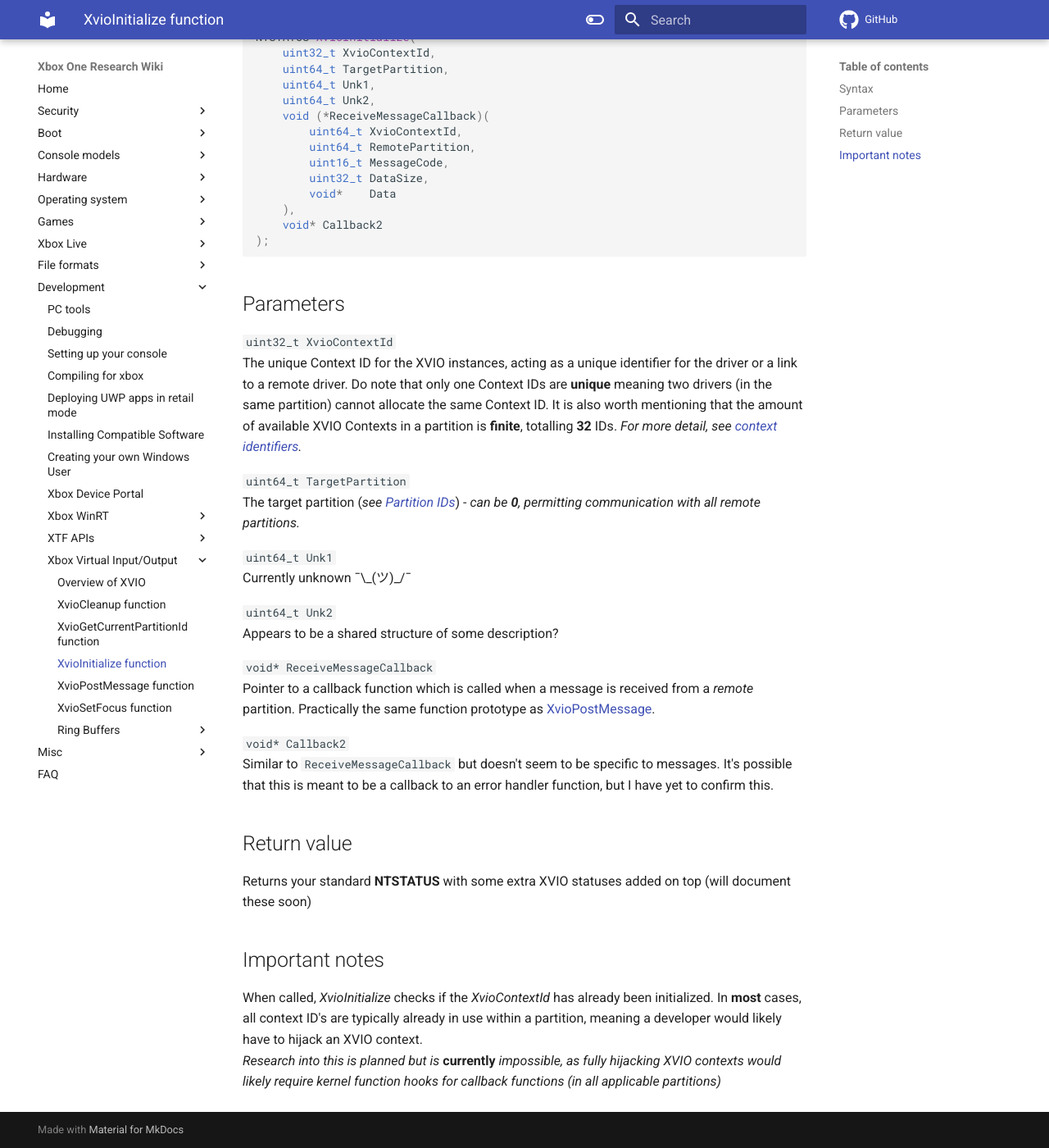
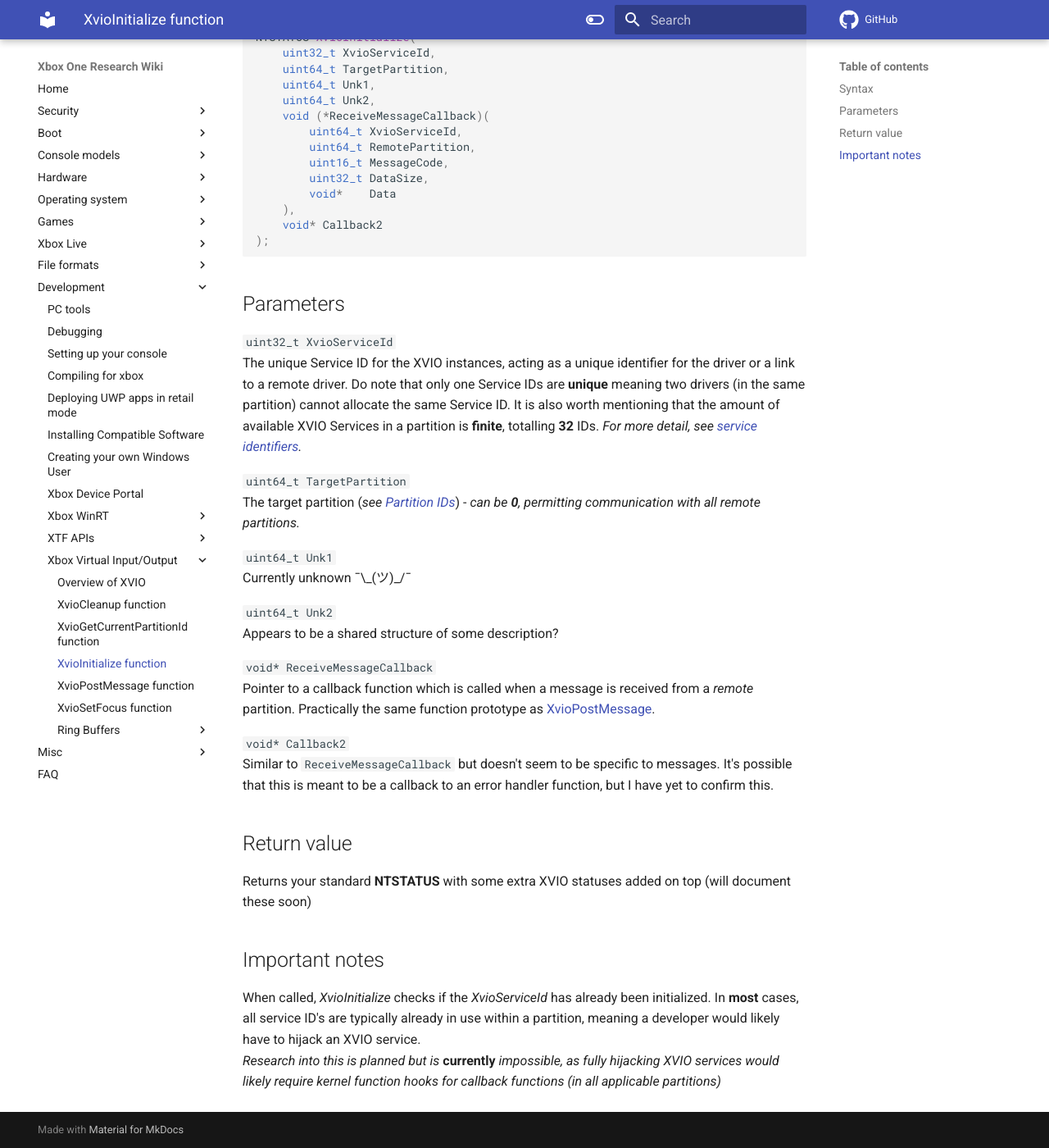
Before and after one commit to xboxoneresearch/wiki, an MkDocs documentation site: the page built from docs/development/xvio/xvio-initialize.md, in a window 1280 px wide and 1400 px high, scrolled down 311 px. Shown: the whole window at 82% size. Built offline with MkDocs 1.6.1 and Material for MkDocs 9.7.7, drawn with Linux system fonts in a browser that asks for light colours; comment, search, counter and statistics services are not loaded; some of the changed text lies outside the part shown.

Commit message:
Replace "context" with "service" in XVIO pages
- "Service" seems to be the official name, based on an ETW message in XVmCtrl.sys
- Made sure not to replace occurrences for "Ring Buffer Context", which is unrelated

````diff
--- a/docs/development/xvio/xvio-initialize.md
+++ b/docs/development/xvio/xvio-initialize.md
@@ -1,15 +1,15 @@
 # XvioInitialize function
-Initializes an XVIO Context with the requested ID.
+Initializes an XVIO Service with the requested ID.
 
 ## Syntax
 ```cpp title='C++'
 NTSTATUS XvioInitialize(
-    uint32_t XvioContextId,
+    uint32_t XvioServiceId,
     uint64_t TargetPartition,
     uint64_t Unk1,
     uint64_t Unk2,
     void (*ReceiveMessageCallback)(
-        uint64_t XvioContextId,
+        uint64_t XvioServiceId,
         uint64_t RemotePartition,
         uint16_t MessageCode,
         uint32_t DataSize,
@@ -20,8 +20,8 @@
 ```
 
 ## Parameters
-`uint32_t XvioContextId`
-The unique Context ID for the XVIO instances, acting as a unique identifier for the driver or a link to a remote driver. Do note that only one Context IDs are **unique** meaning two drivers (in the same partition) cannot allocate the same Context ID. It is also worth mentioning that the amount of available XVIO Contexts in a partition is **finite**, totalling **32** IDs. *For more detail, see [context identifiers](./xvio-overview.md/#context-identifiers).*
+`uint32_t XvioServiceId`
+The unique Service ID for the XVIO instances, acting as a unique identifier for the driver or a link to a remote driver. Do note that only one Service IDs are **unique** meaning two drivers (in the same partition) cannot allocate the same Service ID. It is also worth mentioning that the amount of available XVIO Services in a partition is **finite**, totalling **32** IDs. *For more detail, see [service identifiers](./xvio-overview.md/#service-identifiers).*
 
 `uint64_t TargetPartition`
 The target partition (*see [Partition IDs](./xvio-overview.md/#partition-identifiers)*) - *can be **0**, permitting communication with all remote partitions.*
@@ -42,5 +42,5 @@
 Returns your standard **NTSTATUS** with some extra XVIO statuses added on top (will document these soon)
 
 ## Important notes
-When called, *XvioInitialize* checks if the *XvioContextId* has already been initialized. In **most** cases, all context ID's are typically already in use within a partition, meaning a developer would likely have to hijack an XVIO context.
-*Research into this is planned but is* **currently** *impossible, as fully hijacking XVIO contexts would likely require kernel function hooks for callback functions (in all applicable partitions)*
+When called, *XvioInitialize* checks if the *XvioServiceId* has already been initialized. In **most** cases, all service ID's are typically already in use within a partition, meaning a developer would likely have to hijack an XVIO service.
+*Research into this is planned but is* **currently** *impossible, as fully hijacking XVIO services would likely require kernel function hooks for callback functions (in all applicable partitions)*
````
Also changed, not shown: docs/development/xvio/ring-buffers/xvio-create-ring-buffer.md (+3 -3 lines), docs/development/xvio/ring-buffers/xvio-get-ring-buffer-context-safe.md (+4 -4 lines), docs/development/xvio/xvio-cleanup.md (+4 -4 lines), docs/development/xvio/xvio-overview.md (+3 -3 lines), docs/development/xvio/xvio-post-message.md (+4 -4 lines).
